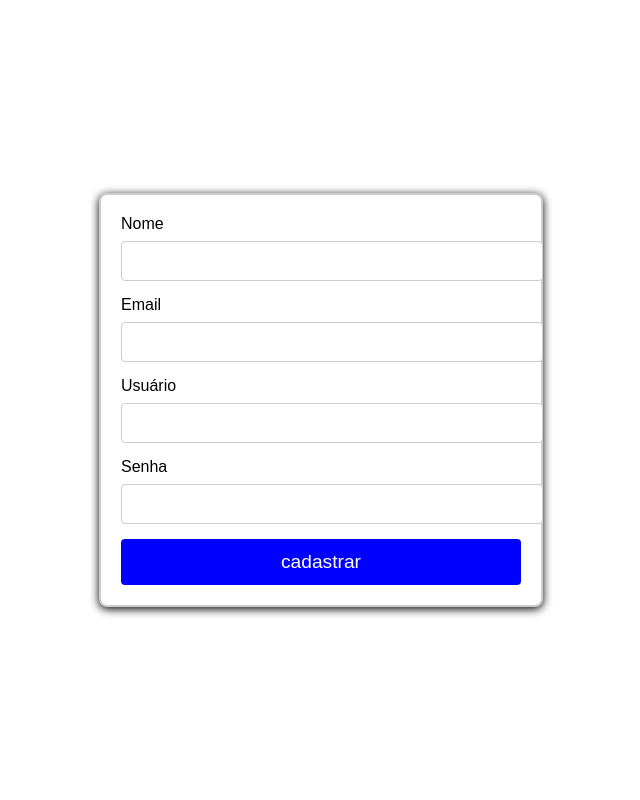
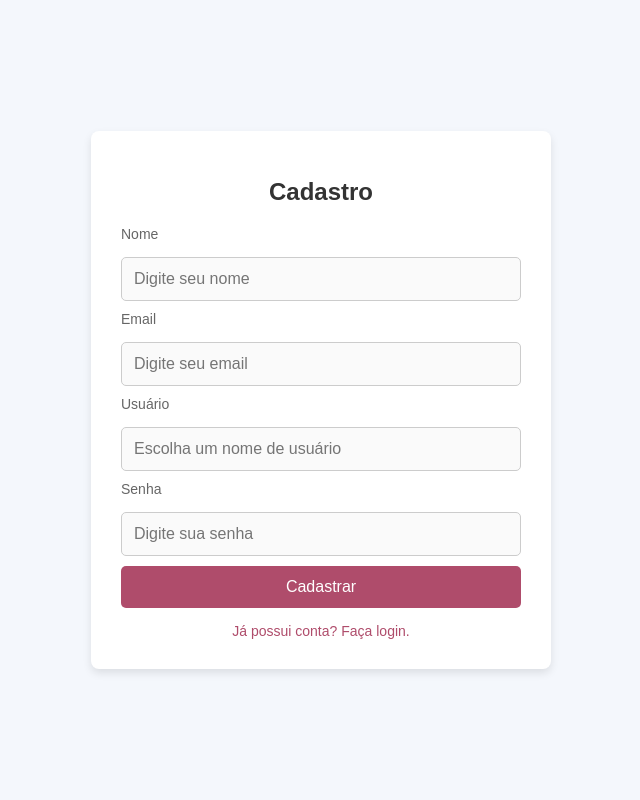
Before and after one commit to lisz114/ProgNet, a PHP site: the page made by CRUD Final/Banco/Cadastrar.php in a window 1280 px wide. Shown: the whole page, without its empty margins (319-959 px from the left). Run offline with PHP 8.4, Linux system fonts and the light colour scheme.

Commit message:
Agora sim

```diff
--- a/CRUD Final/Banco/Cadastrar.php
+++ b/CRUD Final/Banco/Cadastrar.php
@@ -1,78 +1,117 @@
 <!DOCTYPE html>
-<html lang="en">
+<html lang="pt-br">
 <head>
     <meta charset="UTF-8">
     <meta name="viewport" content="width=device-width, initial-scale=1.0">
-    <title>cadastro</title>
-</head>
-<style>
+    <title>Cadastro</title>
+    <style>
         body {
+            font-family: 'Arial', sans-serif;
+            margin: 0;
+            padding: 0;
             display: flex;
             justify-content: center;
             align-items: center;
-            min-height: 100vh;
-            margin: 0;
-            background-color:white;
-            font-family: Arial, sans-serif;
+            height: 100vh;
+            background-color: #f4f7fc;
         }
 
-
-        form {
+        .form-container {
+            background-color: #ffffff;
+            border-radius: 8px;
+            box-shadow: 0 4px 8px rgba(0, 0, 0, 0.1);
+            padding: 30px;
             width: 100%;
             max-width: 400px;
-            padding: 20px;
-            border: 2px solid #ccc;
-            border-radius: 8px;
-            background-color: white;
-            box-shadow: 0 2px 10px black;
+            text-align: center;
         }
 
-        /* Estilo para os rótulos e inputs */
-        label {
-            display: block;
-            margin-bottom: 8px;
-            font-size: 1em;
+        .form-container h1 {
+            color: #333;
+            margin-bottom: 20px;
+            font-size: 24px;
         }
 
-        input[type="text"],
-        input[type="email"],
-        input[type="password"] {
-            width: 100%;
-            padding: 10px;
-            margin-bottom: 15px;
-            border: 1px solid #ccc;
-            border-radius: 4px;
-            font-size: 1em;
+        .form-container label {
+            font-size: 14px;
+            color: #666;
+            text-align: left;
+            margin-bottom: 5px;
+            display: block;
         }
 
-        input[type="submit"] {
+        .form-container input[type="text"],
+        .form-container input[type="email"],
+        .form-container input[type="password"] {
             width: 100%;
             padding: 12px;
-            background-color:blue;
+            margin: 10px 0;
+            border: 1px solid #ccc;
+            border-radius: 5px;
+            font-size: 16px;
+            box-sizing: border-box;
+            background-color: #fafafa;
+        }
+
+        .form-container input[type="submit"] {
+            background-color: #af4c6b;
             color: white;
             border: none;
-            border-radius: 4px;
-            font-size: 1.2em;
+            padding: 12px 20px;
+            border-radius: 5px;
             cursor: pointer;
-            transition: background-color 0.3s;
+            font-size: 16px;
+            transition: background-color 0.3s ease;
+            width: 100%;
         }
 
-        input[type="submit"]:hover {
-            background-color:blue;
+        .form-container input[type="submit"]:hover {
+            background-color: #4caf93;
         }
+
+        .form-container .footer {
+            margin-top: 15px;
+            font-size: 12px;
+            color: #999;
+        }
+
+        .form-container .footer a {
+            color: #af4c6b;
+            text-decoration: none;
+            font-size: 14px;
+        }
+
+        .form-container .footer a:hover {
+            text-decoration: underline;
+        }
+
     </style>
+</head>
 <body>
-    <form action="pessoaControle.php" method="post">
-        <label for="nome">Nome </label>
-        <input type="text" name="nome" id="nome">
-        <label for="email">Email </label>
-        <input type="email" name="email" id="email">
-        <label for="usuario">Usuário </label>
-        <input type="text" name="usuario" id="usuario">
-        <label for="senha">Senha </label>
-        <input type="password" name="senha" id="senha">
-        <input type="text" name="acao" value="cadastrar" hidden>
-        <input type="submit" value="cadastrar">
-    </form>
+
+    <div class="form-container">
+        <h1>Cadastro</h1>
+        <form action="pessoaControle.php" method="post">
+            <label for="nome">Nome</label>
+            <input type="text" name="nome" id="nome" placeholder="Digite seu nome" required>
+
+            <label for="email">Email</label>
+            <input type="email" name="email" id="email" placeholder="Digite seu email" required>
+
+            <label for="usuario">Usuário</label>
+            <input type="text" name="usuario" id="usuario" placeholder="Escolha um nome de usuário" required>
+
+            <label for="senha">Senha</label>
+            <input type="password" name="senha" id="senha" placeholder="Digite sua senha" required>
+
+            <input type="text" name="acao" value="cadastrar" hidden>
+            <input type="submit" value="Cadastrar">
+        </form>
+
+        <div class="footer">
+            <a href="login.php">Já possui conta? Faça login.</a>
+        </div>
+    </div>
+
 </body>
 </html>
--- a/CRUD Final/Banco/crud_ppi.sql
+++ b/CRUD Final/Banco/crud_ppi.sql
@@ -2,7 +2,7 @@ CREATE DATABASE IF NOT EXISTS crud_ppi;
 USE crud_ppi;
 
 CREATE TABLE IF NOT EXISTS usuario (
-    id INT AUTO_INCREMENT PRIMARY KEY,
+    idusuario INT AUTO_INCREMENT PRIMARY KEY,
     nome VARCHAR(255) NOT NULL,
     email VARCHAR(255) NOT NULL UNIQUE,
     usuario VARCHAR(50) NOT NULL UNIQUE,
```
Also changed, not shown: CRUD Final/Banco/Listar.php (+25 -2 lines), CRUD Final/Banco/Login.php (+50 -23 lines), CRUD Final/Banco/Logincontrole.php (+4 -4 lines), CRUD Final/Banco/PessoaDAO.php (+7 -1 lines), CRUD Final/Banco/editPessoa.php (+64 -51 lines), CRUD Final/Banco/pessoaControle.php (+7 -2 lines).
